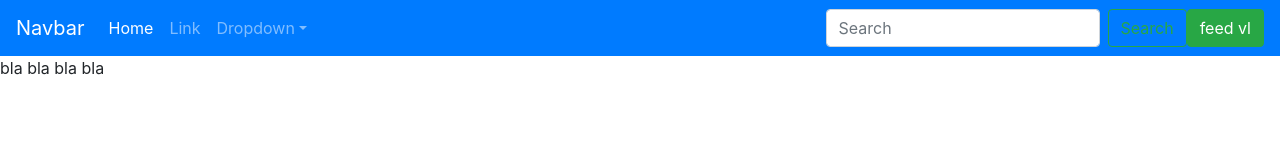
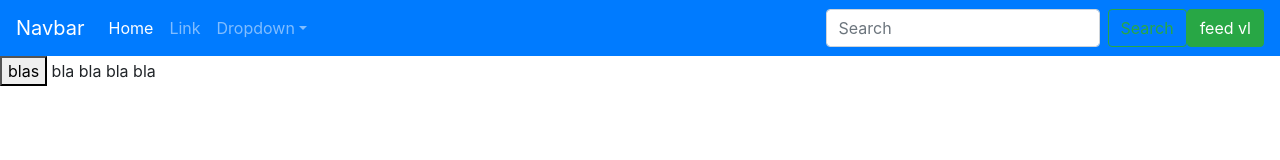
Before and after one commit to duyd9669/demoGit, a plain HTML site: page index.html in a window 1280 px wide. Drawn offline with nearby package versions, Linux system fonts and the light colour scheme.

Commit message:
add button

```diff
--- a/index.html
+++ b/index.html
@@ -69,7 +69,7 @@
         <button class="btn btn-success">feed vl</button>
       </div>
     </nav>
-
+    <button>blas</button>
     <a>bla bla bla bla </a>
     <!-- Optional JavaScript -->
     <!-- jQuery first, then Popper.js, then Bootstrap JS -->
```
